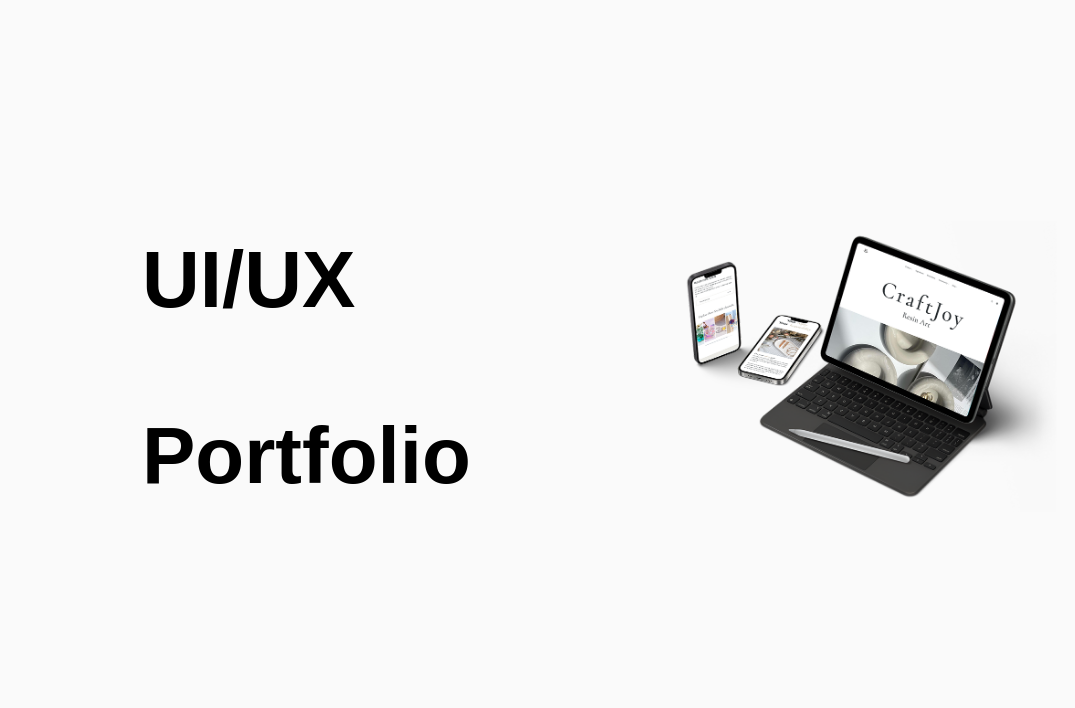
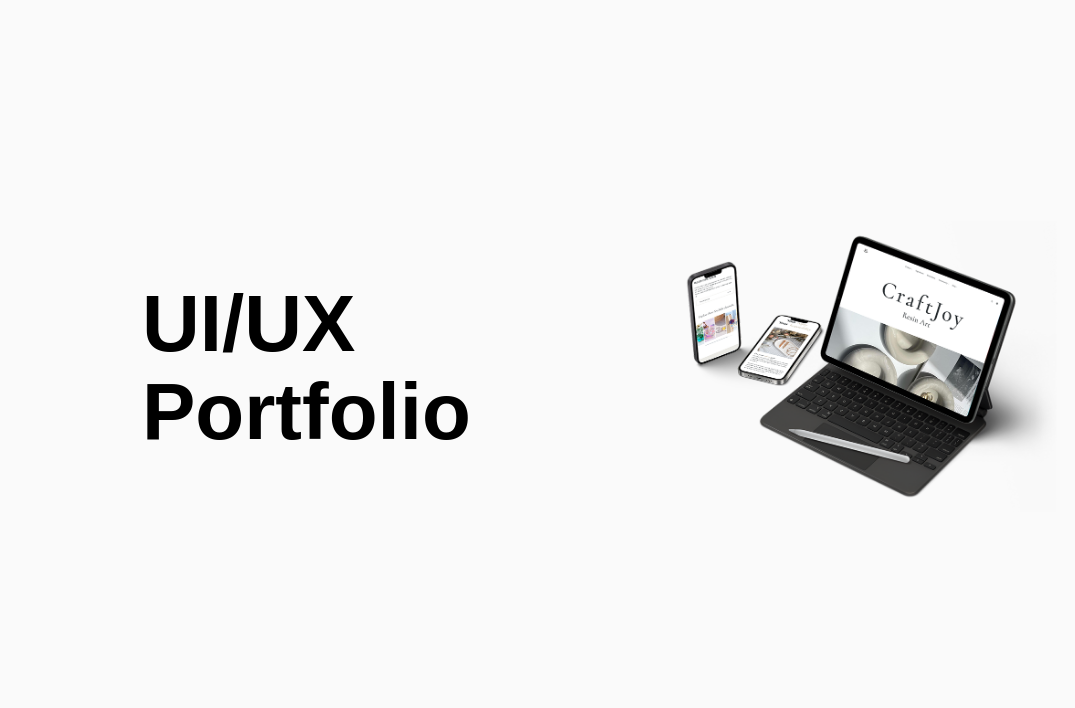
Before and after one commit to namkippy31/happyfolio, a plain HTML site: page index.html in a window 1280 px wide. Shown: the part 92-800 px from the top of the page, without its empty margins (38-1113 px from the left). Drawn offline with Linux system fonts and the light colour scheme; a web font is replaced by a local one.

Commit message:
Update index.html

```diff
--- a/index.html
+++ b/index.html
@@ -664,7 +664,7 @@
     <section id="home">
         <div class="hero-content">
             <div>
-                <h1 class="hero-title">UI/UX<br><br>Portfolio</h1>
+                <h1 class="hero-title">UI/UX<br>Portfolio</h1>
             </div>
             <div>
                 <img src="./images/hero.jpg" alt="Hero" class="hero-image">
```
